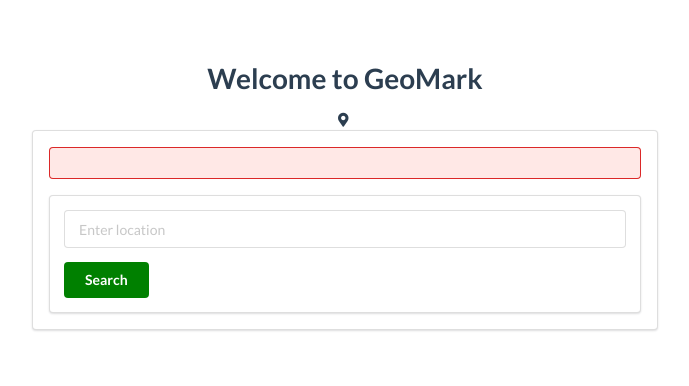
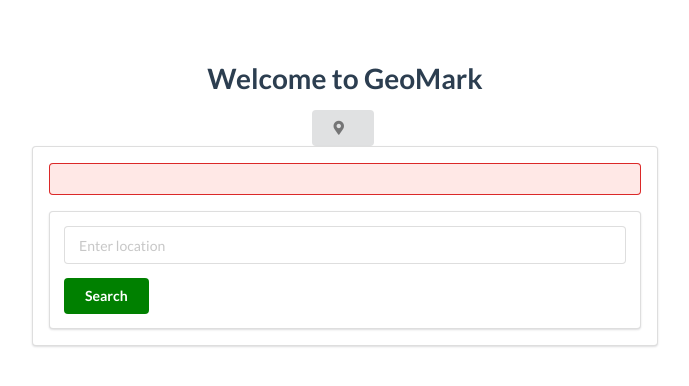
Before and after one commit to angelren1220/geo-mark, a Vue app: page / in a window 1280 px wide. Shown: the top 386 px of the page, without its empty margins (295-984 px from the left). Built offline with nearby package versions, Linux system fonts and the light colour scheme; no server answers.

Commit message:
change coords to address

```diff
--- a/src/components/CurrentLocation.vue
+++ b/src/components/CurrentLocation.vue
@@ -1,14 +1,17 @@
 <template>
   <div class="current-location">
-    <i class="map marker alternate icon location-icon" @click="getCurrentLocation"></i>
+    <button class="ui button"  @click="getCurrentLocation"><i class="map marker alternate icon location-icon"></i></button>
     <!-- Displaying the latitude and longitude -->
     <div v-if="location">
-      Latitude: {{ location.lat }}, Longitude: {{ location.lng }}
+      {{ location }}
     </div>
   </div>
 </template>
 
 <script>
+import axios from 'axios';
+const apiKey = process.env.VUE_APP_GOOGLE_MAPS_API_KEY;
+
 export default {
 
   data() {
@@ -18,20 +21,41 @@
   },
 
   methods: {
+
     getCurrentLocation() {
-      navigator.geolocation.getCurrentPosition(position => {
-        const lat = position.coords.latitude;
-        const lng = position.coords.longitude;
-        // this.setLocationAndMarker(lat, lng);
-        this.location = { lat, lng };
-      });
+
+      if(navigator.geolocation){
+        navigator.geolocation.getCurrentPosition(position => {
+          const lat = position.coords.latitude;
+          const lng = position.coords.longitude;
+          console.log(lat, lng);
+          this.getAddressFrom(lat, lng);
+        });
+      } else {
+        console.log("Browser dose not support Geolocation API");
+      }
+    },
+
+    getAddressFrom(lat, lng) {
+      axios.get("https://maps.googleapis.com/maps/api/geocode/json?latlng=" + lat + "," + lng + `&key=${apiKey}`)
+        .then(response => {
+          if (response.data.error_message) {
+            console.log(response.data.error_message);
+          } else {
+            this.location = response.data.results[0].formatted_address
+            console.log(this.location);
+          }
+        })
+        .catch(error => {
+          console.log(error.message);
+        });
     }
+
   }
 }
 
 </script>
 <style scoped>
-
 .location-icon:hover {
   color: red;
 }
```
